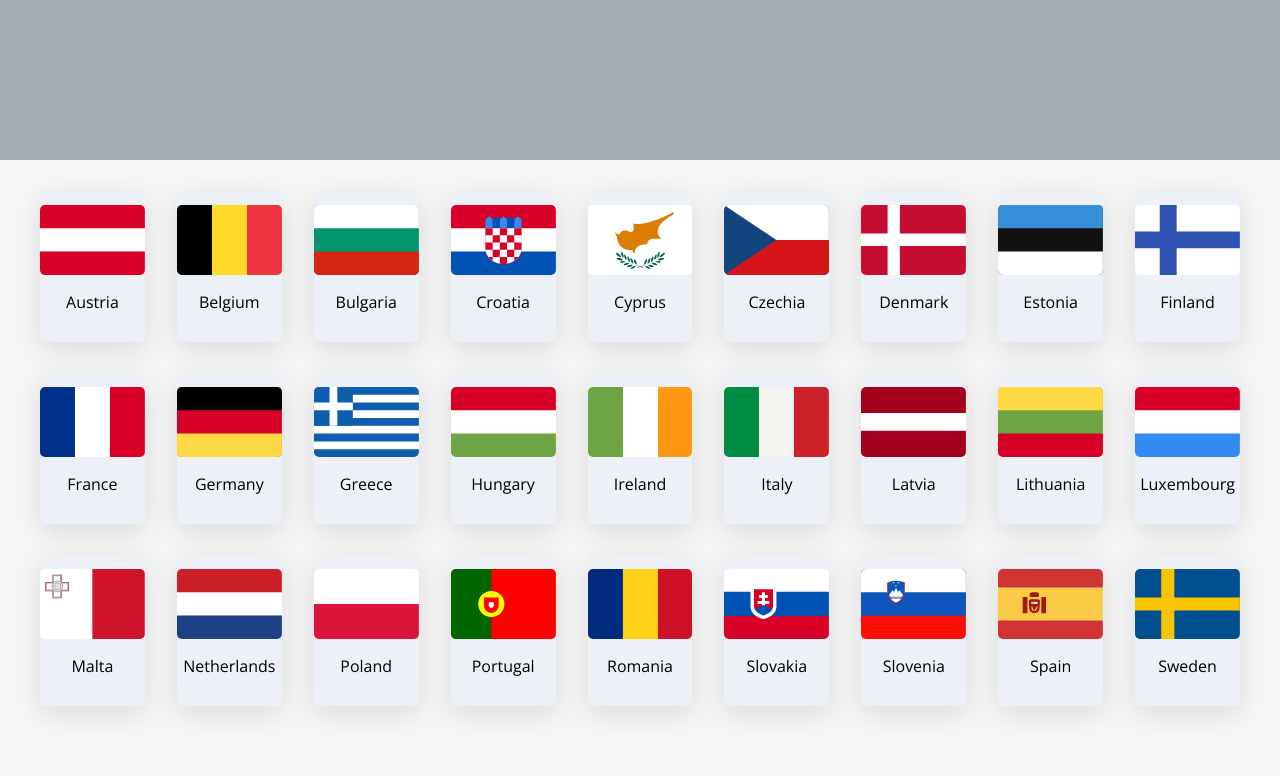
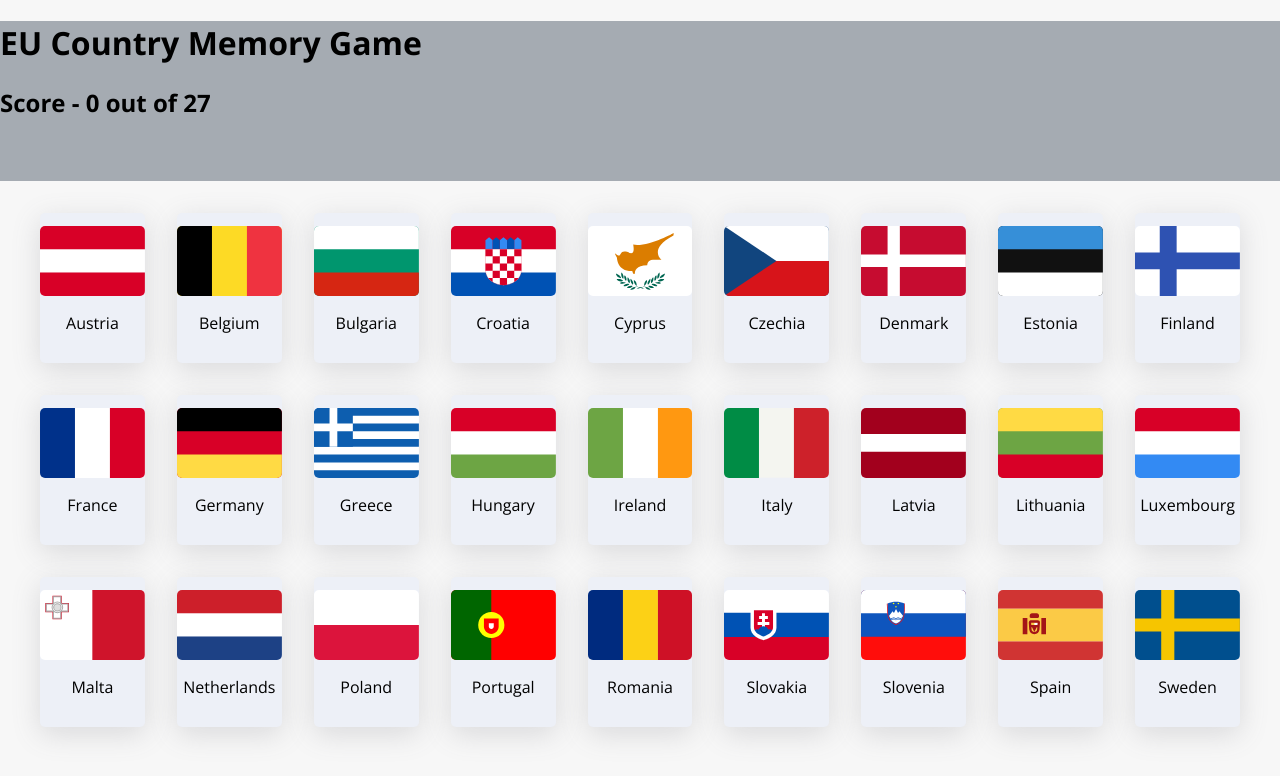
Before and after one commit to dave-forbes/memory-game, a React (Vite) app: page / in a window 1280 px wide. Shown: the top 776 px of the page. Built offline with nearby package versions, Linux system fonts and the light colour scheme.

Commit message:
changed title and added a score prop and tag to display score

```diff
--- a/src/header.jsx
+++ b/src/header.jsx
@@ -1,3 +1,8 @@
-export default function Header() {
-  return <header></header>;
+export default function Header({ score = 0 }) {
+  return (
+    <header>
+      <h1>EU Country Memory Game</h1>
+      <h2>Score - {score} out of 27 </h2>
+    </header>
+  );
 }
```
